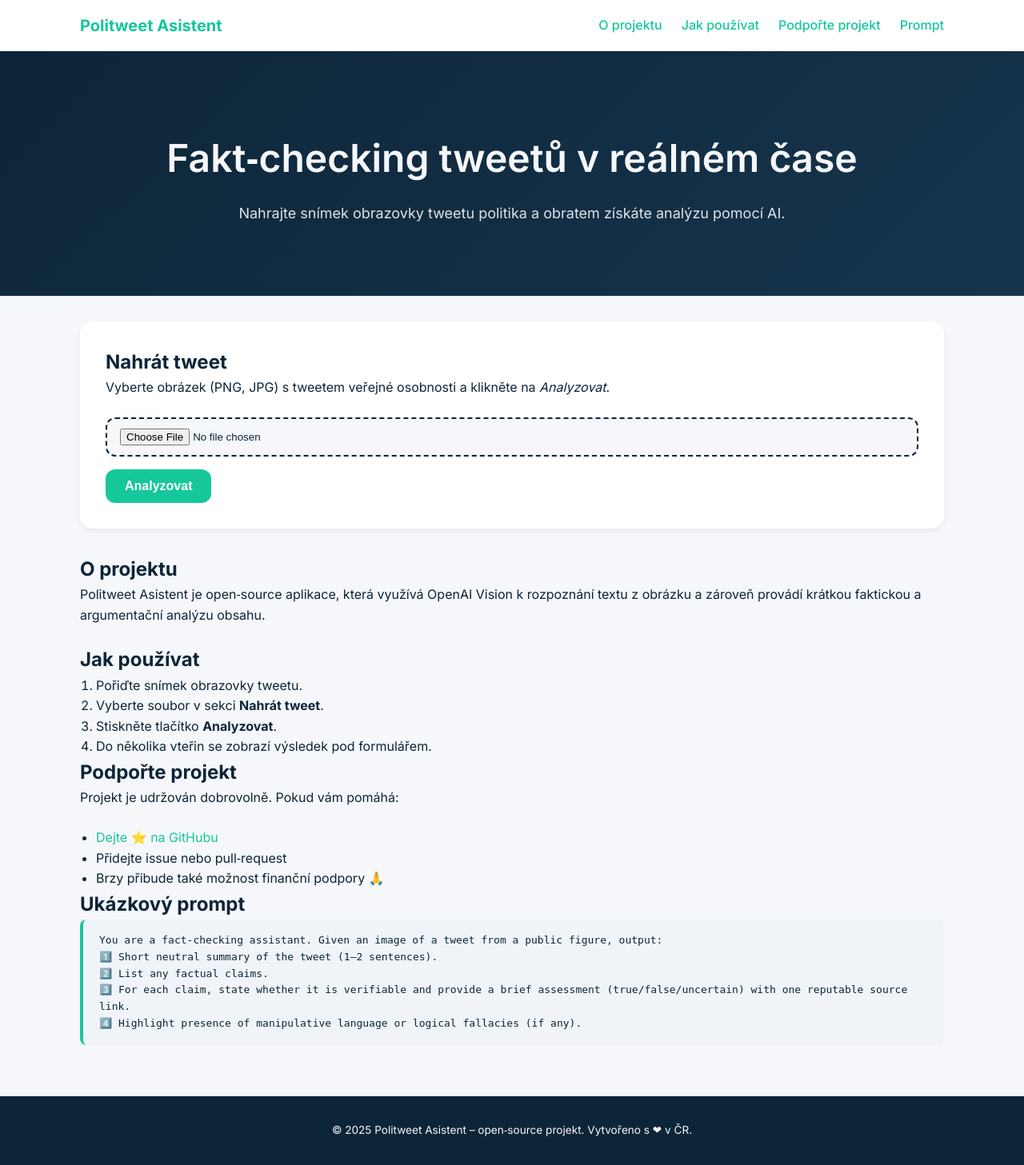
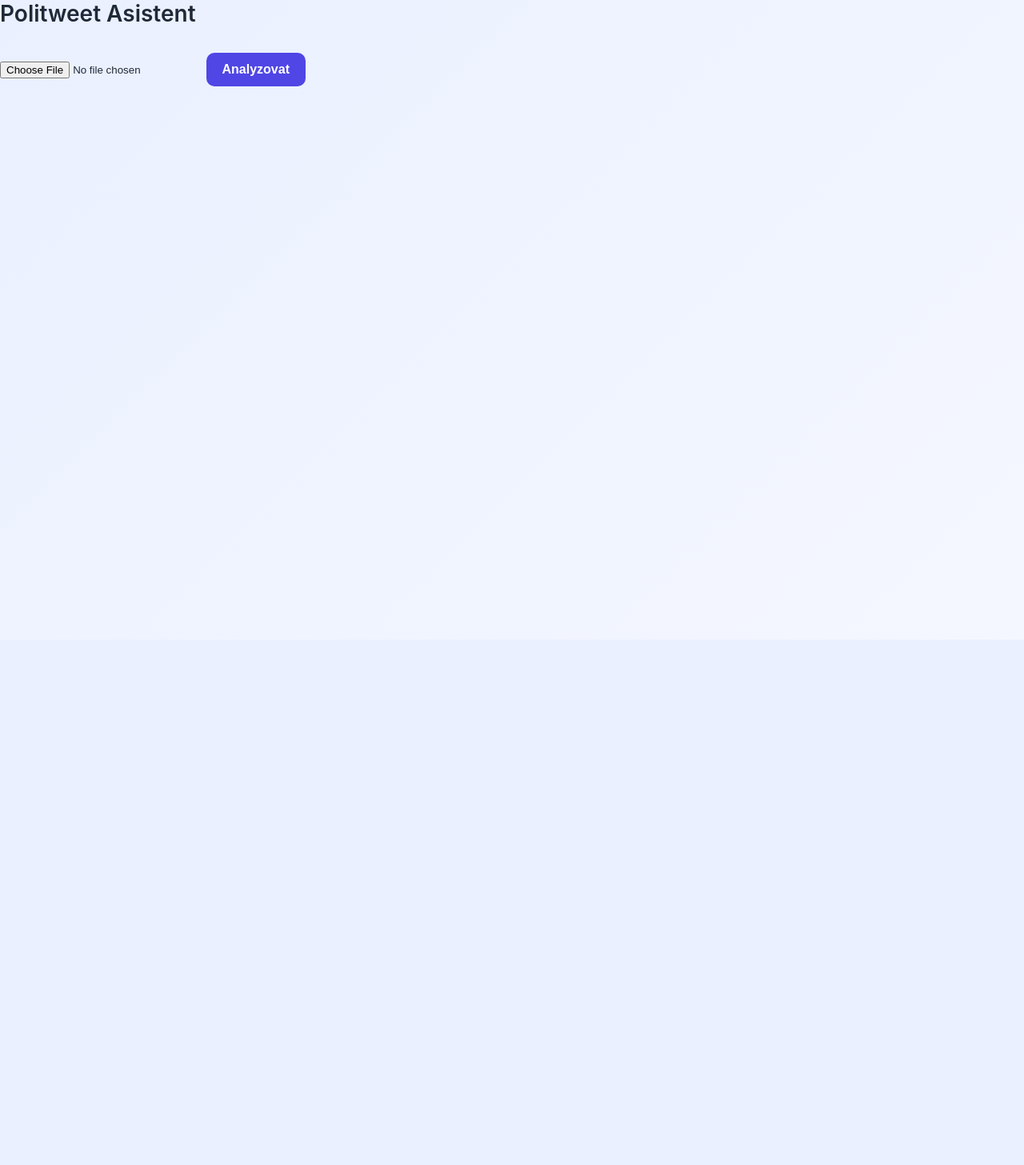
Before and after one commit to JiriMynar/politweet-assistant, a Flask app: page / in a window 1280 px wide. Shown: the whole page at 80% size. After the commit the page ends 108 px from the top, so only its background shows below. Run offline with Flask 3, Linux system fonts and the light colour scheme.

Commit message:
Update index.html

```diff
--- a/templates/index.html
+++ b/templates/index.html
@@ -1,136 +1,21 @@
 <!DOCTYPE html>
 <html lang="cs">
 <head>
-  <meta charset="UTF-8" />
-  <meta http-equiv="X-UA-Compatible" content="IE=edge" />
-  <meta name="viewport" content="width=device-width, initial-scale=1.0" />
-  <title>Politweet Asistent – Fact‑checking nástroj</title>
-  <!-- Google Fonts -->
-  <link rel="preconnect" href="https://fonts.googleapis.com">
-  <link rel="preconnect" href="https://fonts.gstatic.com" crossorigin>
-  <link href="https://fonts.googleapis.com/css2?family=Inter:wght@400;500;600;700&display=swap" rel="stylesheet">
-  <!-- Vlastní globální styl (ponechá kompatibilitu s předchozí verzí) -->
-  <link rel="stylesheet" href="{{ url_for('static', filename='style.css') }}" />
-  <!-- Lucide ikony -->
-  <script src="https://unpkg.com/lucide@latest"></script>
-  <!-- Minimalistická paleta pro případ, že externí CSS není k dispozici -->
-  <style>
-    :root {
-      --dark: #0d2538;
-      --primary: #16c79a;
-      --light: #f5f7fa;
-      --card: #ffffff;
-    }
-    * { box-sizing: border-box; margin: 0; padding: 0; }
-    body { font-family: "Inter", sans-serif; background: var(--light); color: var(--dark); line-height: 1.6; }
-    a { color: var(--primary); text-decoration: none; }
-    header { background: var(--card); box-shadow: 0 2px 4px rgba(0,0,0,.05); position: sticky; top: 0; z-index: 1000; }
-    .container { width: min(92%, 1080px); margin-inline: auto; }
-    nav { display: flex; justify-content: space-between; align-items: center; padding: 1rem 0; }
-    nav ul { list-style: none; display: flex; gap: 1.5rem; }
-    nav ul li a { font-weight: 500; }
-    .hero { text-align: center; padding: 6rem 0 4rem; background: linear-gradient(135deg, var(--dark) 0%, #16354d 100%); color: var(--light); }
-    .hero h1 { font-size: clamp(2rem, 4vw, 3rem); margin-bottom: 1rem; }
-    .hero p { font-size: 1.125rem; opacity: .9; }
-    .card { background: var(--card); border-radius: 1rem; padding: 2rem; box-shadow: 0 4px 8px rgba(0,0,0,.05); margin-block: 2rem; }
-    input[type="file"] { width: 100%; padding: .75rem 1rem; border: 2px dashed var(--dark); border-radius: .75rem; background: var(--light); cursor: pointer; }
-    button.upload { background: var(--primary); color: var(--card); font-weight: 600; padding: .75rem 1.5rem; border: none; border-radius: .75rem; cursor: pointer; transition: background .2s ease; }
-    button.upload:hover { background: #13a884; }
-    .analysis { white-space: pre-wrap; background: #f0f4f8; border-left: 4px solid var(--primary); padding: 1rem 1.25rem; border-radius: .5rem; }
-    footer { margin-top: 4rem; text-align: center; background: var(--dark); color: var(--light); padding: 2rem 0; }
-    .flash { background: #ffe3e3; color: #721c24; border-left: 4px solid #ff6b6b; padding: .75rem 1rem; border-radius: .5rem; margin-bottom: 1.5rem; }
-  </style>
+    <meta charset="UTF-8">
+    <title>Politweet Asistent</title>
+    <link rel="stylesheet" href="{{ url_for('static', filename='style.css') }}">
 </head>
 <body>
-  <!-- Navigace -->
-  <header>
-    <div class="container">
-      <nav>
-        <a href="#" style="font-weight:700;font-size:1.25rem">Politweet Asistent</a>
-        <ul>
-          <li><a href="#about">O projektu</a></li>
-          <li><a href="#how">Jak používat</a></li>
-          <li><a href="#support">Podpořte projekt</a></li>
-          <li><a href="#prompt">Prompt</a></li>
-        </ul>
-      </nav>
-    </div>
-  </header>
+    <h1>Politweet Asistent</h1>
 
-  <!-- Hero -->
-  <section class="hero">
-    <div class="container">
-      <h1>Fakt‑checking tweetů v reálném čase</h1>
-      <p>Nahrajte snímek obrazovky tweetu politika a obratem získáte analýzu pomocí AI.</p>
-    </div>
-  </section>
+    <form action="" method="post" enctype="multipart/form-data">
+        <input type="file" name="image" accept="image/*" required>
+        <button type="submit">Analyzovat</button>
+    </form>
 
-  <!-- Flash zprávy (např. chybové) -->
-  <div class="container">
-    {% with messages = get_flashed_messages() %}
-      {% if messages %}
-        <div class="flash">{{ messages[0] }}</div>
-      {% endif %}
-    {% endwith %}
-  </div>
-
-  <!-- Upload & Výstup -->
-  <div class="container">
-    <section id="upload" class="card">
-      <h2>Nahrát tweet</h2>
-      <p class="lead">Vyberte obrázek (PNG, JPG) s tweetem veřejné osobnosti a klikněte na <em>Analyzovat</em>.</p>
-      <form action="" method="post" enctype="multipart/form-data" class="file-input">
-        <input type="file" name="image" accept="image/*" required />
-        <button type="submit" class="upload">Analyzovat</button>
-      </form>
-
-      {% if analysis %}
-        <div class="analysis" style="margin-top:2rem">{{ analysis }}</div>
-      {% elif result %}
-        <div class="analysis" style="margin-top:2rem">{{ result }}</div>
-      {% endif %}
-    </section>
-
-    <section id="about">
-      <h2>O projektu</h2>
-      <p class="lead">Politweet Asistent je open‑source aplikace, která využívá OpenAI Vision k rozpoznání textu z obrázku a zároveň provádí krátkou faktickou a argumentační analýzu obsahu.</p>
-    </section>
-
-    <section id="how">
-      <h2>Jak používat</h2>
-      <ol style="margin-left:1.25rem">
-        <li>Pořiďte snímek obrazovky tweetu.</li>
-        <li>Vyberte soubor v sekci <strong>Nahrát tweet</strong>.</li>
-        <li>Stiskněte tlačítko <strong>Analyzovat</strong>.</li>
-        <li>Do několika vteřin se zobrazí výsledek pod formulářem.</li>
-      </ol>
-    </section>
-
-    <section id="support">
-      <h2>Podpořte projekt</h2>
-      <p class="lead">Projekt je udržován dobrovolně. Pokud vám pomáhá:</p>
-      <ul style="margin-left:1.25rem">
-        <li><a href="https://github.com/JiriMynar/politweet-assistant" target="_blank" rel="noopener">Dejte ⭐ na GitHubu</a></li>
-        <li>Přidejte issue nebo pull‑request</li>
-        <li>Brzy přibude také možnost finanční podpory 🙏</li>
-      </ul>
-    </section>
-
-    <section id="prompt">
-      <h2>Ukázkový prompt</h2>
-      <pre class="analysis">You are a fact‑checking assistant. Given an image of a tweet from a public figure, output:
-1️⃣ Short neutral summary of the tweet (1–2 sentences).
-2️⃣ List any factual claims.
-3️⃣ For each claim, state whether it is verifiable and provide a brief assessment (true/false/uncertain) with one reputable source link.
-4️⃣ Highlight presence of manipulative language or logical fallacies (if any).</pre>
-    </section>
-  </div>
-
-  <!-- Footer -->
-  <footer>
-    © 2025 Politweet Asistent – open‑source projekt. Vytvořeno s ❤ v ČR.
-  </footer>
-
-  <script>lucide.createIcons()</script>
+    {% if analysis %}
+        <h2>Výsledek</h2>
+        <pre>{{ analysis }}</pre>
+    {% endif %}
 </body>
 </html>
```
